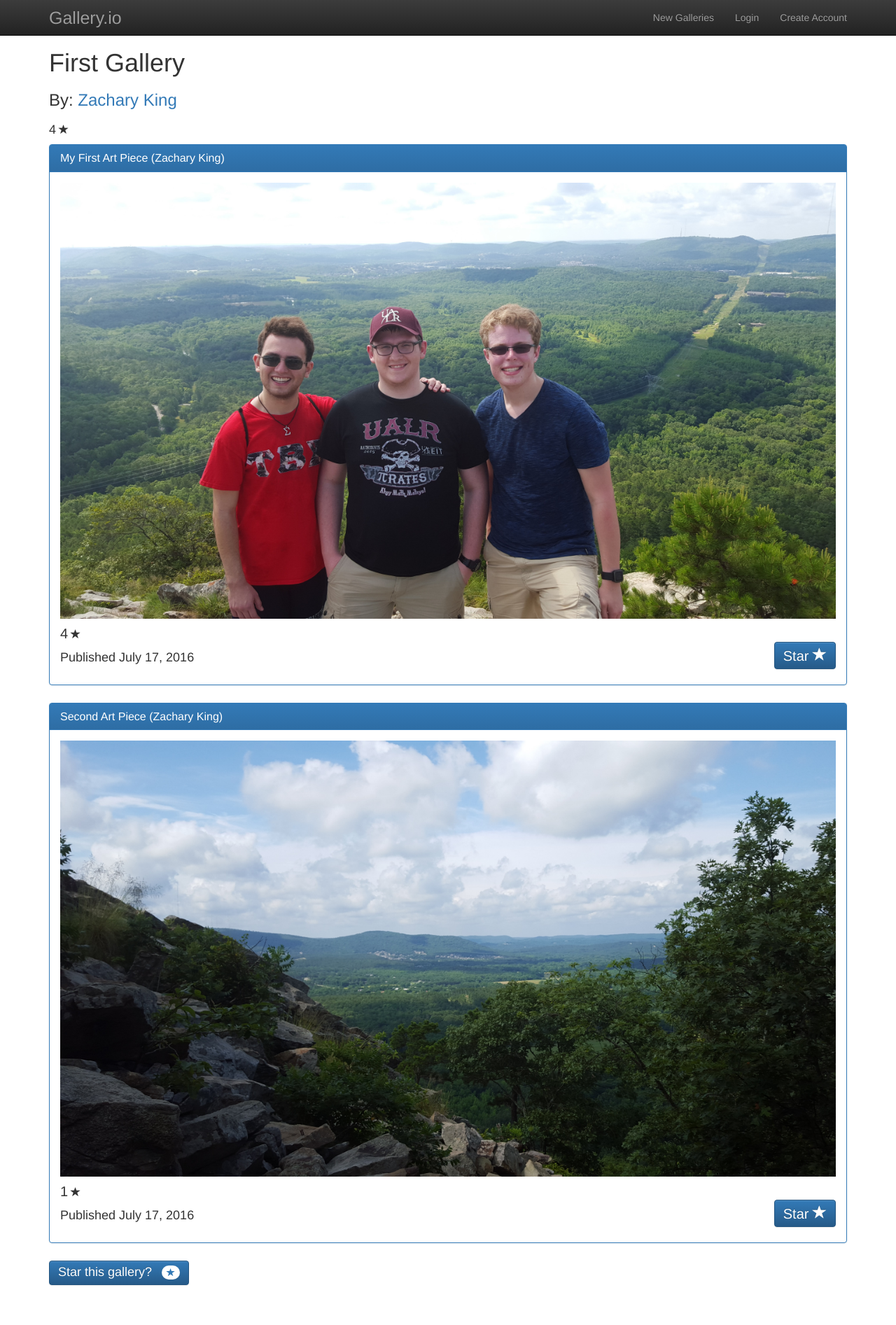
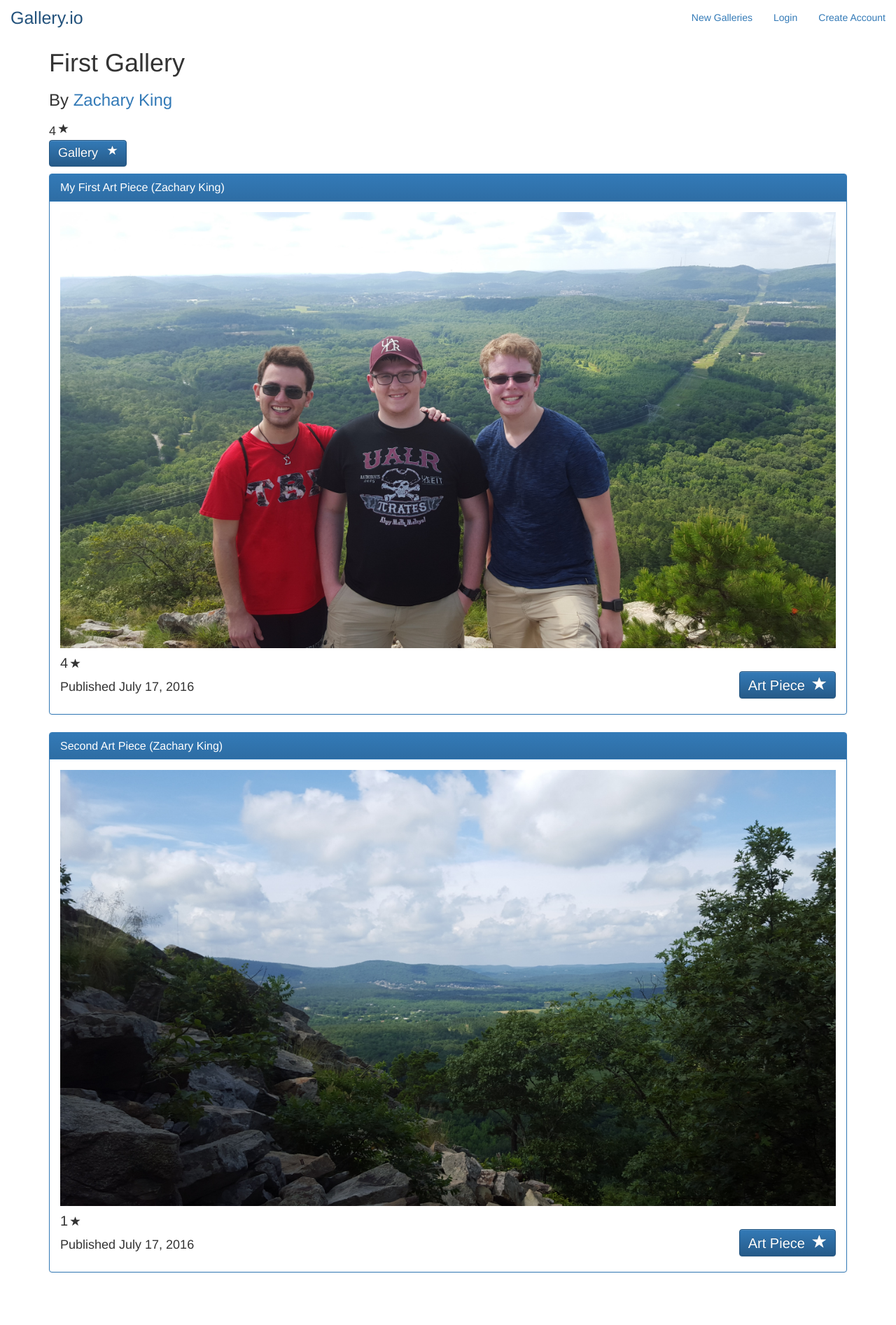
Before and after one commit to sgmoorthy/arts.io, a Django app: page /gallery/1/ in a window 1280 px wide. Shown: the whole page at 70% size. Before the commit the page ends 1837 px from the top, so only its background shows below. Run offline with Django 3.2, Linux system fonts and the light colour scheme; data comes from the database, SQL or seed files in the repository; both versions use the stored data as it was after the commit; some libraries are stand-ins or nearby versions.

Commit message:
Style improvements

```diff
--- a/gallery/showcase/static/showcase/style.css
+++ b/gallery/showcase/static/showcase/style.css
@@ -34,9 +34,15 @@
   padding-bottom: 10px;
 }
 
+.gallery-rating span {
+  margin-bottom: 10px;
+  vertical-align: middle;
+}
+
 .gallery-rating h4 {
   text-align: left;
   display: inline;
+  vertical-align: middle;
 }
 
 .art-rating {
--- a/gallery/showcase/templates/showcase/gallery.html
+++ b/gallery/showcase/templates/showcase/gallery.html
@@ -4,12 +4,23 @@
 
   <div class="gallery">
     <h1>{{ gallery.name }}</h1>
-    <h3>By: <a href="#">{{ gallery.artist }}</a></h3>
+    <h3>By <a href="#">{{ gallery.artist }}</a></h3>
     <!-- Rating -->
     <div class="gallery-rating">
         <h4>{{ gallery.rating }}</h4>
         <span class="glyphicon glyphicon-star" aria-hidden="true"></span>
+
+        <!-- form button to rate the gallery -->
+        <form id="rate-form" action="{% url 'showcase:star_gallery' gallery.id %}" method="post" class="rate-form">
+          {% csrf_token %}
+          <button type="submit" class="btn btn-primary" id="starBtn" value="star">
+            <h4>Gallery&nbsp;&nbsp;</h4>
+              <span class="glyphicon glyphicon-star" aria-hidden="true"></span>
+          </button>
+        </form>
     </div>
+
+
 
     {% if gallery.description %}
       <div class="well">
@@ -38,7 +49,7 @@
           <form id="rate-form" action="{% url 'showcase:star_art' image.id %}" method="post" class="rate-form rate-form-embedded">
             {% csrf_token %}
             <button type="submit" class="btn btn-primary" id="starBtn" value="star">
-              <h4>Star <span class="glyphicon glyphicon-star" aria-hidden="true"></span></h4>
+              <h4>Art Piece&nbsp;&nbsp;<span class="glyphicon glyphicon-star" aria-hidden="true"></span></h4>
             </button>
           </form>
 
@@ -46,17 +57,6 @@
         </div> <!-- panel body for gallery image -->
       </div> <!-- panel for gallery item -->
     {% endfor %}
-
-    <!-- form button to rate the gallery -->
-    <form id="rate-form" action="{% url 'showcase:star_gallery' gallery.id %}" method="post" class="rate-form">
-      {% csrf_token %}
-      <button type="submit" class="btn btn-primary" id="starBtn" value="star">
-        <h4>Star this gallery?&nbsp;&nbsp;</h4>
-        <span class="badge">
-          <span class="glyphicon glyphicon-star" aria-hidden="true"></span>
-        </span>
-      </button>
-    </form>
   </div> <!-- gallery -->
 
 {% endblock content %}
--- a/gallery/showcase/templates/showcase/navigation.html
+++ b/gallery/showcase/templates/showcase/navigation.html
@@ -1,5 +1,5 @@
-<nav class="navbar navbar-inverse navbar-fixed-top">
-  <div class="container">
+<nav class="navbar navbar-primary navbar-fixed-top">
+  <div class="container-fluid">
     <div class="navbar-header">
       <a class="navbar-brand" href="/">Gallery.io</a>
     </div> <!-- navbar-header -->
```
Also changed, not shown: gallery/db.sqlite3.
